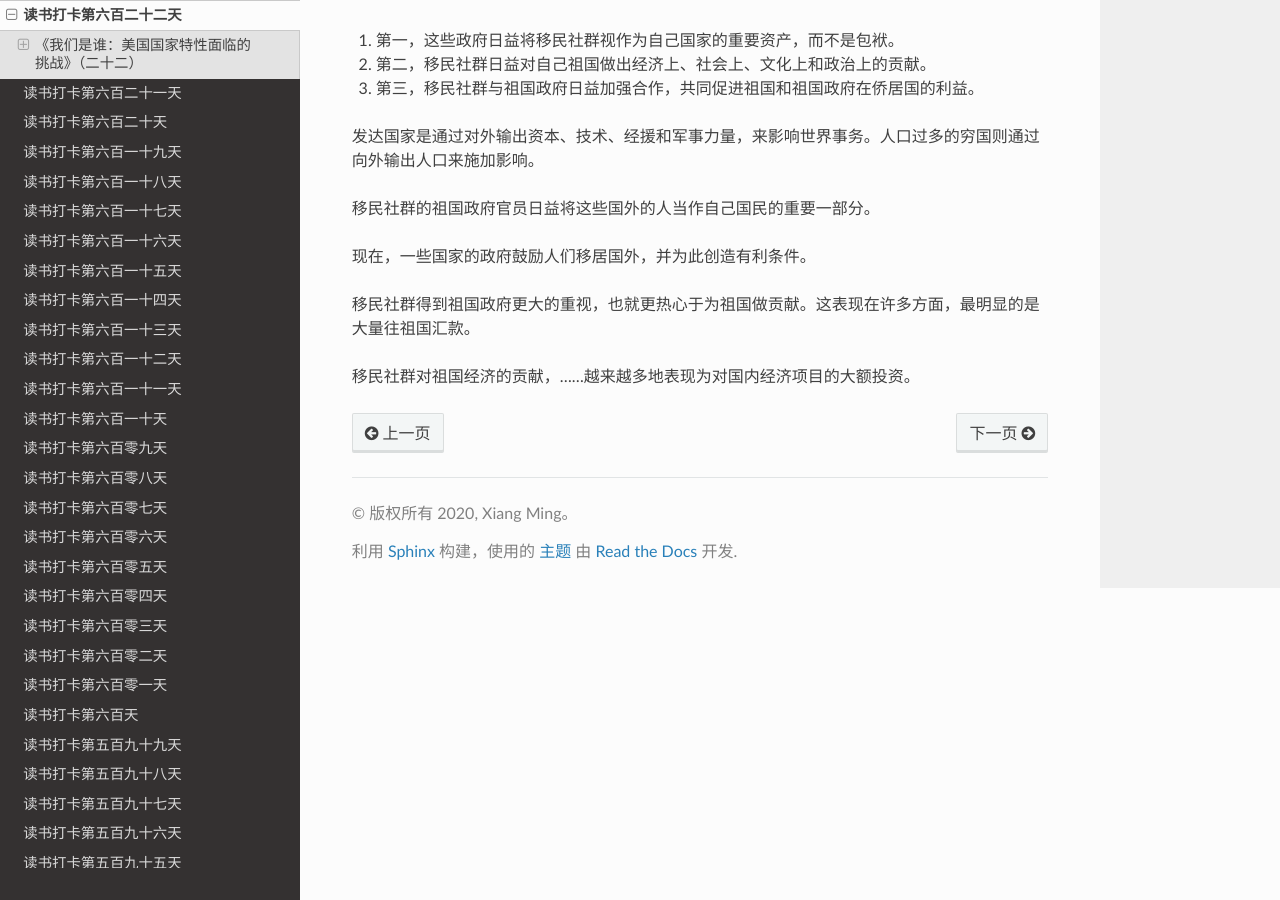
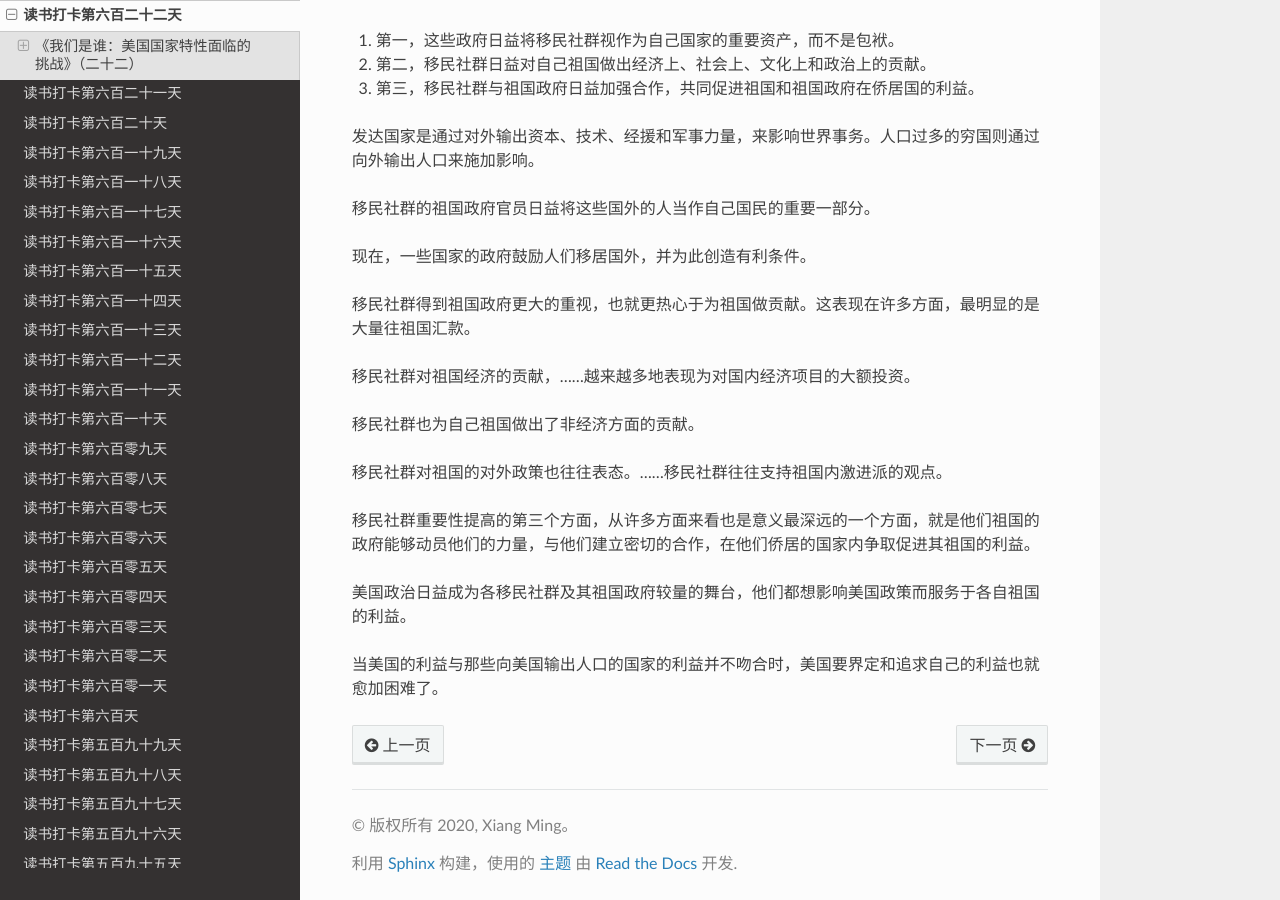
Before and after one commit to xiangming1975/reading, a Sphinx documentation site: the page built from source/2022-07-22.md, in a window 1280 px wide and 900 px high, scrolled down 1119 px. Built offline with Sphinx 7.4.7 and the Read the Docs theme 2.0.0, drawn with Linux system fonts in a browser that asks for light colours.

Commit message:
自动提交时间: 2022-07-19T22:00:02,207518228+08:00

```diff
--- a/source/2022-07-22.md
+++ b/source/2022-07-22.md
@@ -37,3 +37,13 @@
 移民社群得到祖国政府更大的重视，也就更热心于为祖国做贡献。这表现在许多方面，最明显的是大量往祖国汇款。
 
 移民社群对祖国经济的贡献，……越来越多地表现为对国内经济项目的大额投资。
+
+移民社群也为自己祖国做出了非经济方面的贡献。
+
+移民社群对祖国的对外政策也往往表态。……移民社群往往支持祖国内激进派的观点。
+
+移民社群重要性提高的第三个方面，从许多方面来看也是意义最深远的一个方面，就是他们祖国的政府能够动员他们的力量，与他们建立密切的合作，在他们侨居的国家内争取促进其祖国的利益。
+
+美国政治日益成为各移民社群及其祖国政府较量的舞台，他们都想影响美国政策而服务于各自祖国的利益。
+
+当美国的利益与那些向美国输出人口的国家的利益并不吻合时，美国要界定和追求自己的利益也就愈加困难了。
```
Also changed, not shown: source/2022-07-23.md (added, +65 -0 lines).
